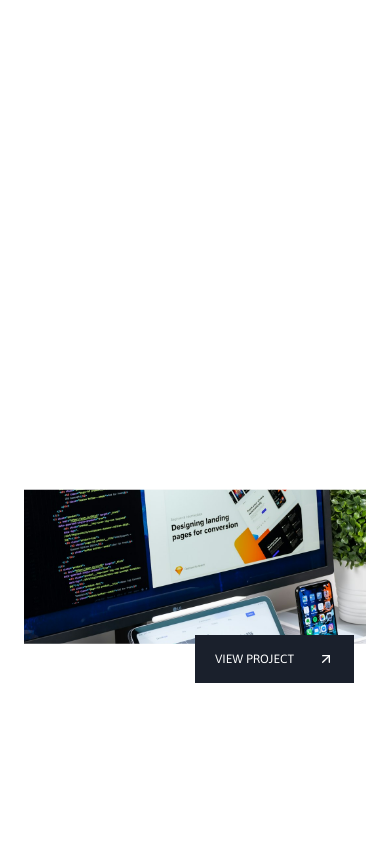
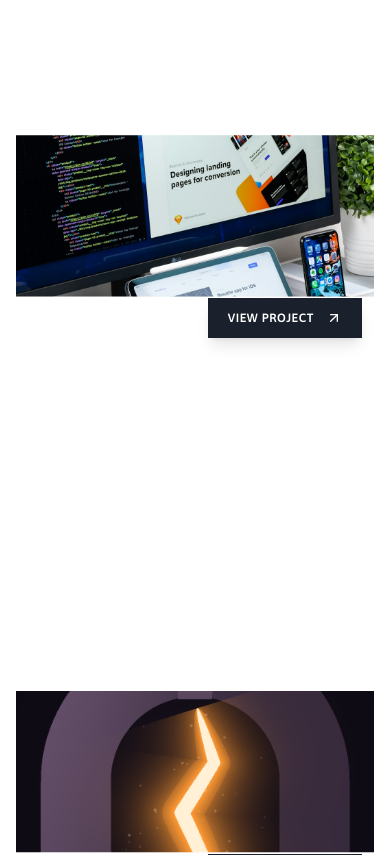
Before and after one commit to ThanhAn-Hust/PersonalWebsite, a Next.js app: page / in a window 390 px wide. Shown: the part 1006-1861 px from the top of the page. Built offline with nearby package versions, Linux system fonts and the light colour scheme.

Commit message:
feat(responsive): optimize project cards and enlarge view project button

```diff
--- a/components/sections/project.tsx
+++ b/components/sections/project.tsx
@@ -9,11 +9,11 @@ export function Projects() {
   const { t } = useLanguage()
 
   return (
-    <section id="projects" aria-labelledby="projects-title" className="scroll-mt-20 px-6 md:px-10">
-      <div className="flex min-h-[75svh] flex-col items-center justify-center gap-8 py-32 text-center">
+    <section id="projects" aria-labelledby="projects-title" className="scroll-mt-20 px-4 sm:px-6 md:px-10">
+      <div className="flex min-h-[45svh] sm:min-h-[60svh] md:min-h-[75svh] flex-col items-center justify-center gap-6 sm:gap-8 py-16 sm:py-24 md:py-32 text-center">
         <Reveal>
-          <h2 id="projects-title" className="text-[clamp(3rem,6vw,7rem)] leading-none font-extrabold tracking-[-0.035em] uppercase">{t.projects.heading}</h2>
-          <p className="mt-8 text-xs tracking-wider text-foreground/55 uppercase">{t.projects.scrollPrompt}</p>
+          <h2 id="projects-title" className="text-[clamp(2.5rem,6vw,7rem)] leading-none font-extrabold tracking-[-0.035em] uppercase break-words">{t.projects.heading}</h2>
+          <p className="mt-6 sm:mt-8 text-xs tracking-wider text-foreground/55 uppercase">{t.projects.scrollPrompt}</p>
         </Reveal>
       </div>
       {projects.map((project, index) => <ProjectCard key={project.slug} project={project} index={index} />)}
--- a/components/sections/projects/project-card.tsx
+++ b/components/sections/projects/project-card.tsx
@@ -41,30 +41,30 @@ export function ProjectCard({ project, index }: { project: PortfolioProject; ind
   }, [pageReady])
 
   return (
-    <article ref={root} className="pb-28 md:pb-56" aria-labelledby={`${project.slug}-title`}>
+    <article ref={root} className="pb-16 sm:pb-24 md:pb-56" aria-labelledby={`${project.slug}-title`}>
       <Reveal>
-        <div className="flex flex-wrap items-center justify-between gap-4 border-t border-border pt-5 text-xs uppercase md:text-sm">
+        <div className="flex flex-wrap items-center justify-between gap-4 border-t border-border pt-4 sm:pt-5 text-xs uppercase md:text-sm">
           <span>({String(index + 1).padStart(2, "0")})</span>
           <span>{project.category}</span>
         </div>
-        <h3 id={`${project.slug}-title`} className={`my-10 text-[clamp(3.5rem,10vw,12rem)] leading-[0.9] font-extrabold tracking-[-0.035em] uppercase ${reverse ? "text-right" : ""}`}>
+        <h3 id={`${project.slug}-title`} className={`my-6 sm:my-10 text-[clamp(2.25rem,7.5vw,12rem)] leading-[0.92] font-extrabold tracking-[-0.035em] uppercase break-words ${reverse ? "md:text-right" : ""}`}>
           <TransitionLink href={`/projects/${project.slug}`} className="inline-block focus-visible:outline-2 focus-visible:outline-offset-8">
             {currentLines.map(line => <span key={line} className="block">{line}</span>)}
           </TransitionLink>
         </h3>
       </Reveal>
-      <div className={`grid items-start gap-8 md:gap-12 ${reverse ? "md:grid-cols-[0.8fr_1.2fr]" : "md:grid-cols-[1.2fr_0.8fr]"}`}>
+      <div className={`grid items-start gap-6 sm:gap-8 md:gap-12 ${reverse ? "md:grid-cols-[0.8fr_1.2fr]" : "md:grid-cols-[1.2fr_0.8fr]"}`}>
         <TransitionLink href={`/projects/${project.slug}`} aria-label={`${t.projects.viewProject} ${currentTitle}`} className={`group relative block focus-visible:outline-2 focus-visible:outline-offset-8 ${reverse ? "md:order-2" : ""}`}>
           <div ref={image} className="relative aspect-[4/3] overflow-hidden bg-primary/5">
             <Image src={project.image} alt={project.imageAlt} fill sizes="(max-width: 768px) 100vw, 58vw" className="object-cover" />
           </div>
-          <span className="absolute right-3 bottom-3 flex items-center gap-6 bg-primary px-5 py-4 text-xs text-white uppercase transition-colors group-hover:bg-black">
+          <span className="absolute right-3 bottom-3 sm:right-4 sm:bottom-4 flex items-center gap-3 sm:gap-4 bg-primary px-5 py-3 sm:px-6 sm:py-3.5 text-xs sm:text-sm font-semibold tracking-wider text-white uppercase shadow-lg transition-all duration-300 group-hover:bg-black group-hover:scale-[1.03]">
             {t.projects.viewProject} <ArrowUpRight className="size-4 transition-transform group-hover:-translate-y-1 group-hover:translate-x-1 motion-reduce:transform-none" />
           </span>
         </TransitionLink>
         <Reveal className={`md:pt-4 ${reverse ? "md:order-1" : ""}`}>
-          <p className="max-w-xl text-[clamp(1.2rem,1.65vw,2rem)] leading-relaxed font-light tracking-[-0.025em]">{currentDescription}</p>
-          {project.vrSupport && <p className="mt-8 text-xs text-foreground/55 uppercase">{t.projects.supports} {project.vrSupport}</p>}
+          <p className="max-w-xl text-[clamp(1rem,1.5vw,2rem)] leading-relaxed font-light tracking-[-0.025em]">{currentDescription}</p>
+          {project.vrSupport && <p className="mt-6 sm:mt-8 text-xs text-foreground/55 uppercase">{t.projects.supports} {project.vrSupport}</p>}
         </Reveal>
       </div>
     </article>
```
